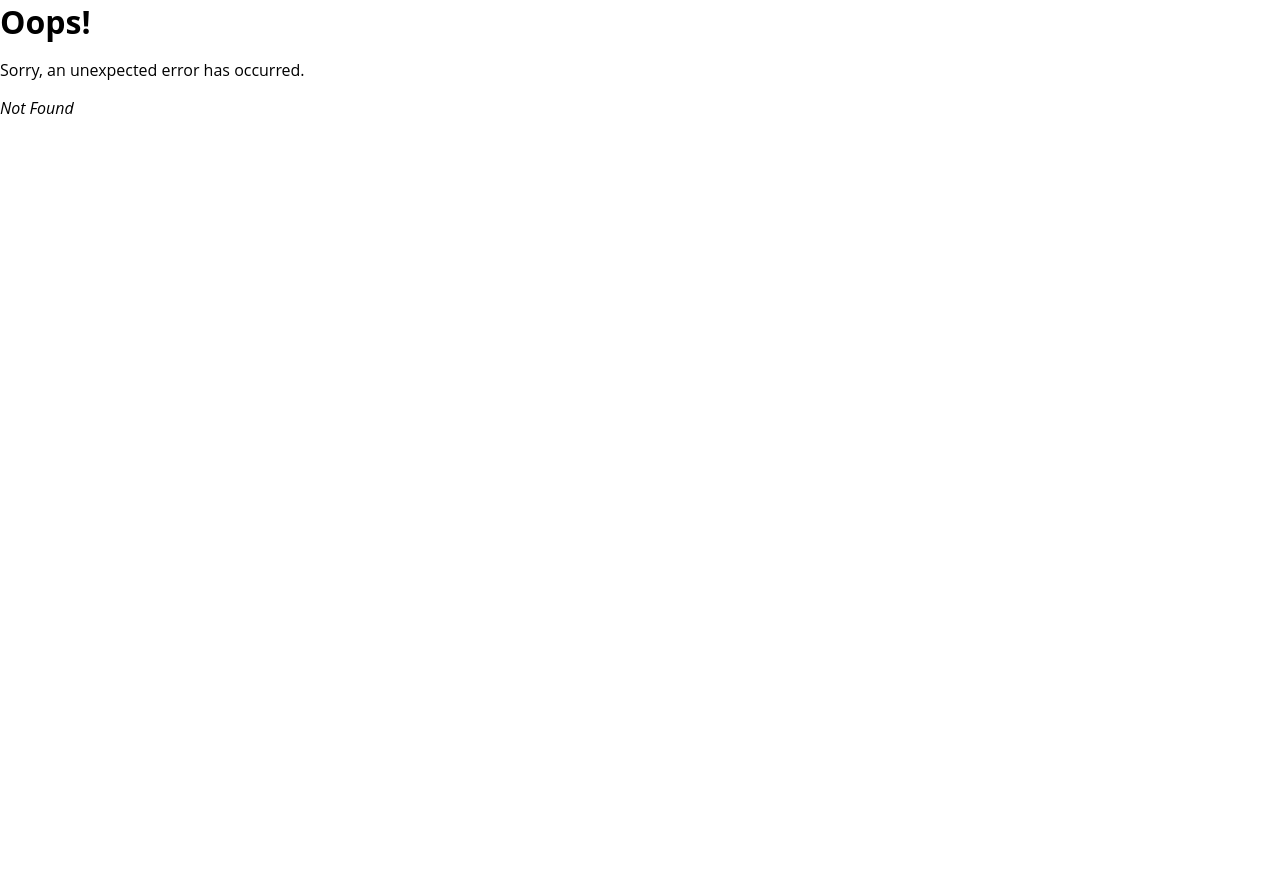
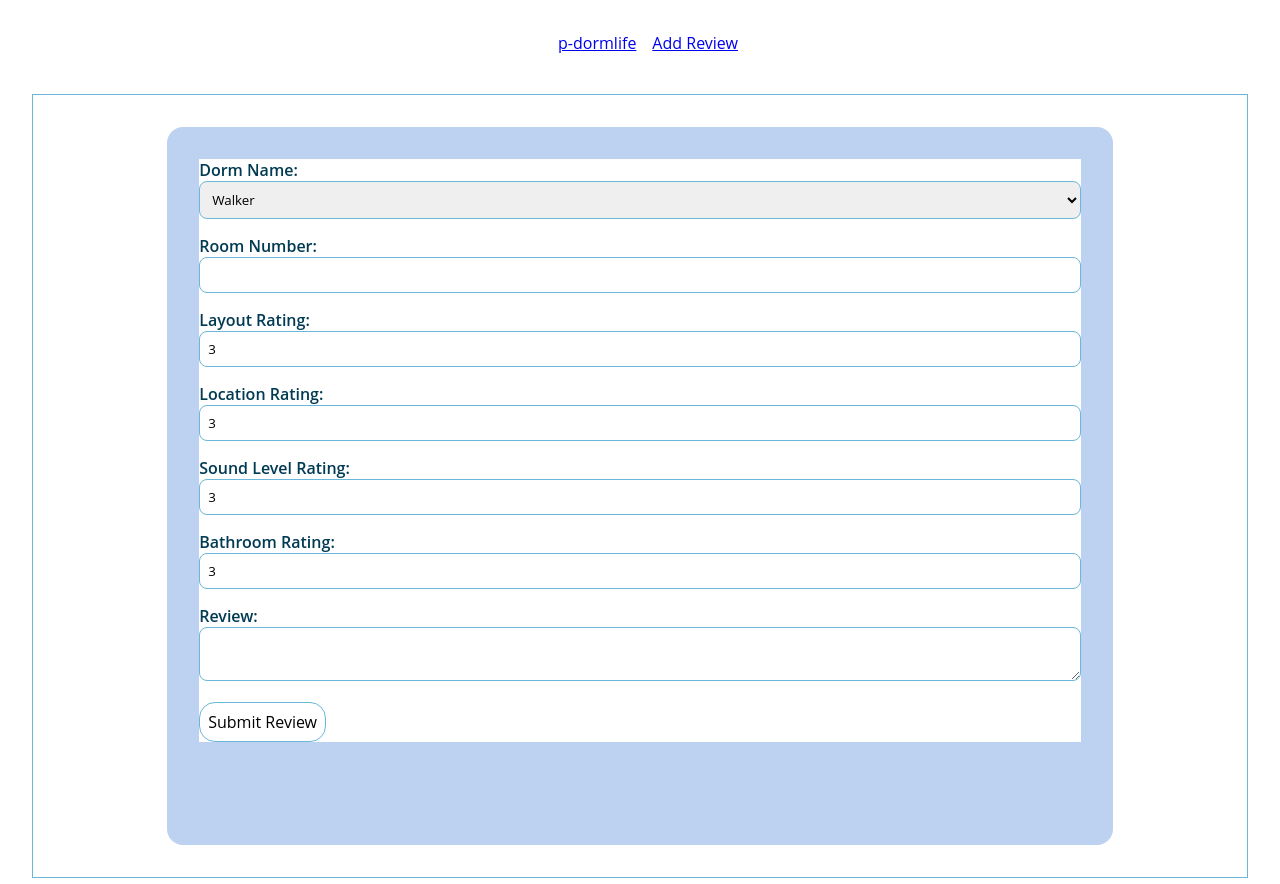
Before and after one commit to sophiaristuben/dormlife, a React (Create React App) app: page /app/add-review in a window 1280 px wide. Before the commit this address had no page. Before the commit the page ends 800 px from the top, so only its background shows below. Built offline with nearby package versions, Linux system fonts and the light colour scheme.

Commit message:
added review form to header

```diff
--- a/src/Components/DormNav/Popup/Popup.js
+++ b/src/Components/DormNav/Popup/Popup.js
@@ -1,6 +1,6 @@
 import React from "react";
 import AC from './air-conditioner-icon.png'
-import { ReviewForm } from "./ReviewForm";
+// import { ReviewForm } from "./Review/ReviewForm";
 import "./Popup.css";
 
 export const Popup = (roomProps) => {
@@ -18,9 +18,9 @@ export const Popup = (roomProps) => {
                 <div className="popupRatings">Location</div>
                 <div className="popupRatings">Bathroom</div>
             </div>
-            <div className="reviewForm">
+            {/* <div className="reviewForm">
                 <ReviewForm />
-            </div>
+            </div> */}
             <div className="popupReviews">
                 <ul>
                     <li>review 1</li>
--- /dev/null
+++ b/src/Components/DormNav/Popup/Review/ReviewForm.css
@@ -0,0 +1,24 @@
+.formContainer {
+    background-color: #BDD2F0;
+    padding: 2rem;
+    border-radius: 1rem;
+    margin: 1rem auto;
+    width: 80%;
+}
+
+.inputGroup {
+    margin-bottom: 1rem;
+}
+
+input[type="text"], input[type="number"], select, textarea {
+    width: 100%;
+    padding: 0.5rem;
+    border: 1px solid #6bb7d8;
+    border-radius: 0.5rem;
+    transition: all 0.3s ease;
+}
+
+input[type="text"]:focus, input[type="number"]:focus, select:focus, textarea:focus {
+    border-color: #6bb7d8;
+    box-shadow: 0 0 8px rgba(107, 183, 216, 0.5);
+}
--- /dev/null
+++ b/src/Components/DormNav/Popup/Review/ReviewForm.js
@@ -0,0 +1,108 @@
+import React, { useState } from 'react';
+import './ReviewForm.css'; // Import the CSS file specifically for the ReviewForm
+
+const ReviewForm = () => {
+    const dormList = [
+        "Walker", "Blaisdell", "Clark 1", "Clark III", "Clark V",
+        "Dialynas", "Gibson", "Harwood", "Lyon", "Mudd", "Oldenborg",
+        "Smiley", "Sontag", "Wig"
+    ];
+
+    // States for each form field
+    const [selectedDorm, setSelectedDorm] = useState(dormList[0]);
+    const [roomNumber, setRoomNumber] = useState('');
+    const [layoutRating, setLayoutRating] = useState(3);
+    const [locationRating, setLocationRating] = useState(3);
+    const [soundRating, setSoundRating] = useState(3);
+    const [bathroomRating, setBathroomRating] = useState(3);
+    const [review, setReview] = useState('');
+
+    const handleSubmit = (event) => {
+        event.preventDefault();
+        // Here you will handle submitting these data to Firebase
+        console.log({
+            selectedDorm,
+            roomNumber,
+            layoutRating,
+            locationRating,
+            soundRating,
+            bathroomRating,
+            review
+        });
+        // Reset the form or do other actions following form submission
+    };
+
+    return (
+        <div className="formContainer">
+            <form onSubmit={handleSubmit}>
+                <div className="inputGroup">
+                    <label>Dorm Name:</label>
+                    <select value={selectedDorm} onChange={(e) => setSelectedDorm(e.target.value)}>
+                        {dormList.map(dorm => (
+                            <option key={dorm} value={dorm}>{dorm}</option>
+                        ))}
+                    </select>
+                </div>
+                <div className="inputGroup">
+                    <label>Room Number:</label>
+                    <input
+                        type="text"
+                        value={roomNumber}
+                        onChange={(e) => setRoomNumber(e.target.value)}
+                        required
+                    />
+                </div>
+                <div className="inputGroup">
+                    <label>Layout Rating:</label>
+                    <input
+                        type="number"
+                        min="1"
+                        max="5"
+                        value={layoutRating}
+                        onChange={(e) => setLayoutRating(parseInt(e.target.value))}
+                    />
+                </div>
+                <div className="inputGroup">
+                    <label>Location Rating:</label>
+                    <input
+                        type="number"
+                        min="1"
+                        max="5"
+                        value={locationRating}
+                        onChange={(e) => setLocationRating(parseInt(e.target.value))}
+                    />
+                </div>
+                <div className="inputGroup">
+                    <label>Sound Level Rating:</label>
+                    <input
+                        type="number"
+                        min="1"
+                        max="5"
+                        value={soundRating}
+                        onChange={(e) => setSoundRating(parseInt(e.target.value))}
+                    />
+                </div>
+                <div className="inputGroup">
+                    <label>Bathroom Rating:</label>
+                    <input
+                        type="number"
+                        min="1"
+                        max="5"
+                        value={bathroomRating}
+                        onChange={(e) => setBathroomRating(parseInt(e.target.value))}
+                    />
+                </div>
+                <div className="inputGroup">
+                    <label>Review:</label>
+                    <textarea
+                        value={review}
+                        onChange={(e) => setReview(e.target.value)}
+                    ></textarea>
+                </div>
+                <button type="submit">Submit Review</button>
+            </form>
+        </div>
+    );
+};
+
+export default ReviewForm;
--- a/src/Components/DormNav/Popup/ReviewForm.js
+++ /dev/null
@@ -1,23 +0,0 @@
-import React, { useState } from "react";
-import "./Popup.css";
-
-export const ReviewForm = () => {
-    const [openForm, setOpenForm] = useState(false)
-    return (
-        <>
-            {!openForm && (
-                <button onClick={() => setOpenForm(!openForm)}>Write a Review</button>
-            )}
-            {openForm && (
-                <>
-                    <p>Review Form</p>
-                    <form>
-                        <label>Thoughts!</label>
-                        <input></input>
-                        <input type="submit" value="Submit Review" onClick={() => setOpenForm(!openForm)} />
-                    </form>
-                </>
-            )}
-        </>
-    )
-}
--- a/src/Components/Header/Header.js
+++ b/src/Components/Header/Header.js
@@ -8,6 +8,7 @@ export const Header = () => {
             <Link to="/">
             <div className="logo">p-dormlife</div>
             </Link>
+            <Link to="add-review">Add Review</Link>
         </div>
     )
 };
--- a/src/index.js
+++ b/src/index.js
@@ -17,6 +17,7 @@ import { CMC } from './Components/TabComponents/Schools/CMC';
 import { Mudd } from './Components/TabComponents/Schools/Mudd';
 import { Pitzer } from './Components/TabComponents/Schools/Pitzer';
 import RoommateSurvey from './Components/TabComponents/SurveyComponent/RoommateSurvey';
+import ReviewForm from './Components/DormNav/Popup/Review/ReviewForm.js';
 
 const rootElement = document.getElementById("root");
 const root = createRoot(rootElement);
@@ -54,6 +55,10 @@ const router = createBrowserRouter([
         path: "survey",
         element: <RoommateSurvey />, // need to change this later to a different component
       },
+      {
+        path: "add-review",
+        element: <ReviewForm />,
+      }
     ]
   }
 ]);
```
Also changed, not shown: src/Components/DormNav/Popup/Review/firebase.js (added, +15 -0 lines).
